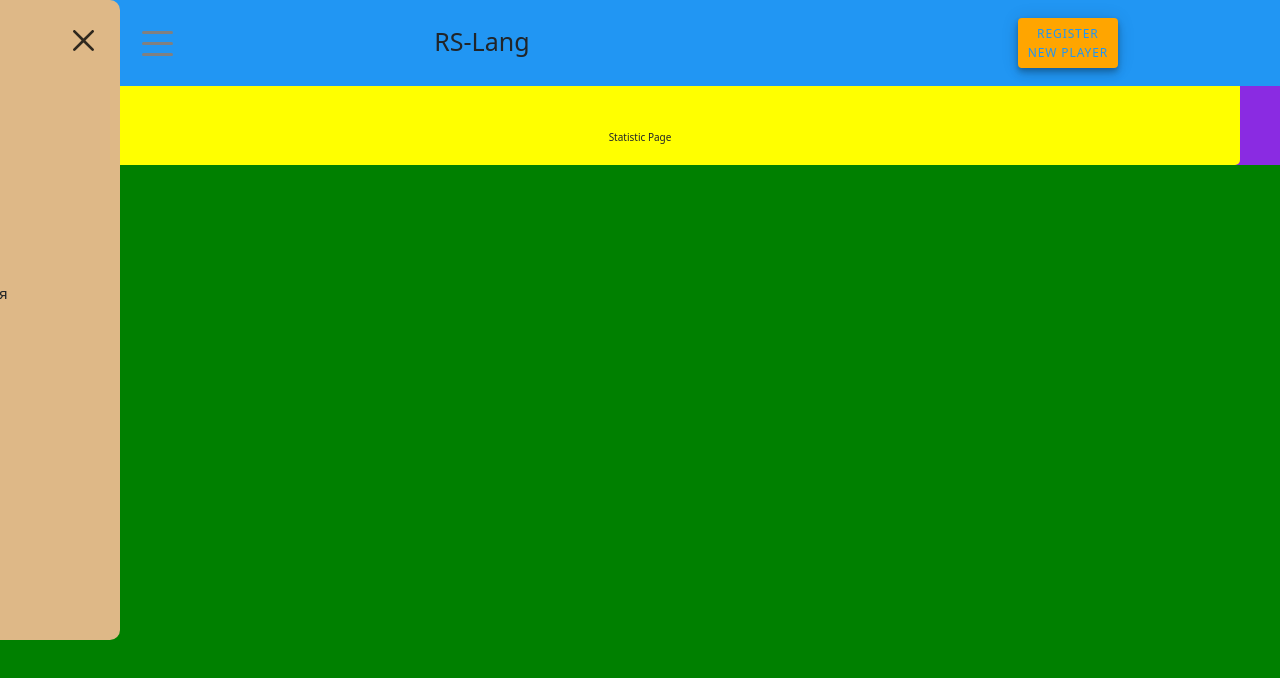
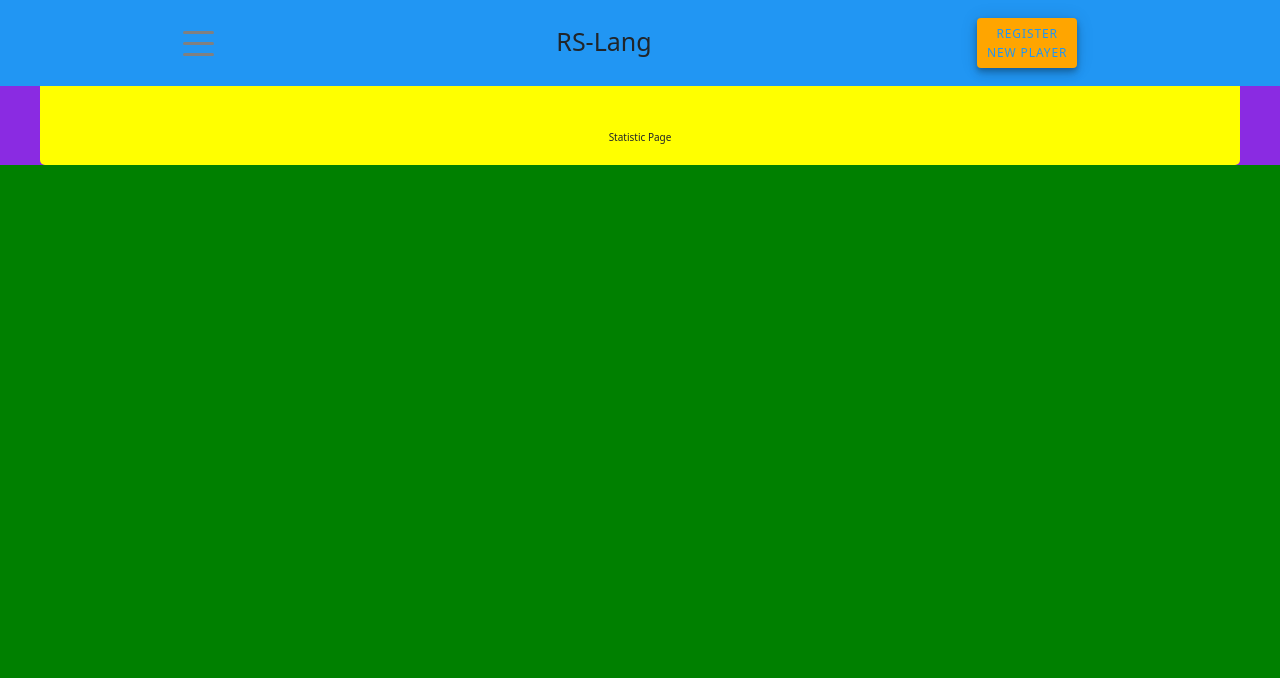
Before and after one commit to darya-kun/rslang, a React (Create React App) app in the folder rslang/: page /statistic in a window 1280 px wide. Shown: the top 678 px of the page. Built offline with nearby package versions, Linux system fonts and the light colour scheme.

Commit message:
feat: implement toggle pop-up-menu function

```diff
--- a/rslang/src/App.js
+++ b/rslang/src/App.js
@@ -1,4 +1,4 @@
-import React from 'react';
+import React, {useState} from 'react';
 import HomePage from './components/HomePage/HomePage';
 import Header from './components/Header/Header';
 import Cover from './components/Cover/Cover';
@@ -16,10 +16,16 @@ const App = () => {
     { id: 4, selected: false, title: 'статистика', src: './img/pumpkin.jpg', link: '/statistic'},
    ]
 
+  const [visible, setVisible] = useState(false);
+  const togglePopMenu = () => {
+    return visible === false ? setVisible(true) : setVisible(false);
+  }
+
+  if(visible) {
   return (
   <div className='wrapper'>
-    <Header cards={menuCard}/>
-    <Cover/>
+    <Header togglePopMenu={togglePopMenu}/>
+    <Cover togglePopMenu={togglePopMenu}/>
     <div>
     <Router>
       <Routes>
@@ -31,9 +37,27 @@ const App = () => {
       </Routes>
     </Router>
     </div>
-    <PopUpMenu cards={menuCard} />
+    <PopUpMenu cards={menuCard} togglePopMenu={togglePopMenu}/>
   </div>
   )
+  } else {
+    return (
+      <div className='wrapper'>
+        <Header togglePopMenu={togglePopMenu}/>
+        <div>
+        <Router>
+          <Routes>
+            <Route path='/authorization' element={<Statistic/>} />
+            <Route path='/' element={<HomePage cards={menuCard} />} exact/>
+            <Route path='/dictionary' element={<Dictionary/>} />
+            <Route path='/games' element={<Games/>} />
+            <Route path='/statistic' element={<Statistic/>} />
+          </Routes>
+        </Router>
+        </div>
+      </div>
+      )
+  }
 }
 
 export default App
--- /dev/null
+++ b/rslang/src/components/Burger/Burger.js
@@ -0,0 +1,11 @@
+import React from 'react';
+
+const Burger = ({togglePopMenu}) => {
+  return (
+    <span className="header__hamburger hamburger opened" onClick={() => togglePopMenu()}>
+      <span className="hamburger__line"></span>
+    </span>
+  )
+}
+
+export default Burger;
--- a/rslang/src/components/Cover/Cover.js
+++ b/rslang/src/components/Cover/Cover.js
@@ -1,8 +1,8 @@
 import React from 'react';
 import './style.css';
 
-const Cover = () => {
-  return   <div className="cover invisible"></div>
+const Cover = ({togglePopMenu}) => {
+  return   <div className="cover" onClick={() => togglePopMenu()}></div>
 }
 
 export default Cover;
--- a/rslang/src/components/Cover/style.css
+++ b/rslang/src/components/Cover/style.css
@@ -8,7 +8,3 @@
   height: 100vh;
   cursor: pointer;
 }
-
-.invisible {
-  display: none;
-}
--- a/rslang/src/components/Header/Header.js
+++ b/rslang/src/components/Header/Header.js
@@ -1,20 +1,12 @@
 import React from 'react';
-import MenuListItem from '../MenuListItem/MenuListItem';
+import Burger from '../Burger/Burger'
 
-const Header = ({cards}) => {
-
-  const elements = cards.map((item) => {
-
-    return <li key={item.id}><MenuListItem menuCard={item.title} /></li>
-    });
+const Header = ({togglePopMenu}) => {
 
   return (
     <div className='header'>
-        <span className="header__hamburger hamburger opened" onClick={()=> {console.log('для анимации меню добавить класс transition к элементу с классом modal')}}><span className="hamburger__line"></span></span>
+      <Burger togglePopMenu={togglePopMenu}/>
       <h1 className="h1">RS-Lang</h1>
-        <ul className="header__menu">
-          { elements }
-        </ul>
       <button className="header__button button">register new player</button>
     </div>
   )
--- a/rslang/src/components/PopUpMenu/PopUpMenu.js
+++ b/rslang/src/components/PopUpMenu/PopUpMenu.js
@@ -1,14 +1,15 @@
 import React from 'react';
 import PopUpMenuItem from '../PopUpMenuItem/PopUpMenuItem';
 
-function PopUpMenu({cards}) {
+function PopUpMenu({cards, togglePopMenu}) {
+
   const elements = cards.map((item) => {
     return <PopUpMenuItem title={item.title} key={item.id}/>
   });
 
   return (
-        <div className="modal">
-          <span className="modal__close-icon">
+        <div className="pop-up-menu">
+          <span className="pop-up-menu__close-icon" onClick={() => togglePopMenu()}>
             <svg width="21" height="22" viewBox="0 0 21 22" fill="none" xmlns="http://www.w3.org/2000/svg">
               <path d="M12.4239 10.5172L20.6009 2.33999C21.1331 1.80809 21.1331 0.948089 20.6009
               0.416194C20.069 -0.115701 19.209 -0.115701 18.6771 0.416194L10.4999 8.59343L2.3229
@@ -21,7 +22,7 @@ function PopUpMenu({cards}) {
             </svg>
           </span>
 
-      <div className="modal__content">
+      <div className="pop-up-menu__content">
         { elements }
       </div>
       </div>
--- a/rslang/src/components/PopUpMenuItem/PopUpMenuItem.js
+++ b/rslang/src/components/PopUpMenuItem/PopUpMenuItem.js
@@ -3,7 +3,7 @@ import React from 'react';
 
 const MenuListItem = ({title}) => {
     return (
-        <div classmenu="menu-modal__content">
+        <div classmenu="pop-up-menu__content">
           <h4 classmenu="menu__name selected">{title}</h4>
         </div>
       )
--- a/rslang/src/style.css
+++ b/rslang/src/style.css
@@ -179,19 +179,18 @@ ul {
 
 /* PopUp Menu */
 
-.modal {
+.pop-up-menu {
   position: fixed;
-  bottom: 2.5rem;
-  left: -20rem;
+  left: 0;
+  bottom: 0;
   padding: 0.5rem 3rem;
   display: flex;
   align-items: center;
   justify-content: center;
-  border-radius: 10px;
   background-color: burlywood;
-  min-height: 120px;
-  height: 80%;
+  min-height: 100vh;
   width: 25%;
+  z-index: 20;
 }
 
 .transition {
@@ -204,12 +203,12 @@ ul {
   transition: transform 1s ease-in-out;
 }
 
-.modal__content {
+.pop-up-menu__content {
   margin-top: 4rem;
   margin-bottom: 2rem;
 }
 
-.menu-modal__content {
+.menu-pop-up-menu__content {
   display: flex;
   align-items: center;
   justify-content: space-between;
@@ -237,17 +236,17 @@ ul {
   content: "♥ ";
 }
 
-.modal__close-icon {
+.pop-up-menu__close-icon {
   position: absolute;
-  top: 30px;
+  top: 25vw;
   right: 26px;
   cursor: pointer;
 }
 
-.modal__close-icon svg {
+.pop-up-menu__close-icon svg {
   pointer-events: none;
 }
 
-.modal__close-icon:hover {
+.pop-up-menu__close-icon:hover {
   transform: scale(1.1);
 }
```
Also changed, not shown: 1 other file (tests, documents, lock files or other folders). Lines whose indentation alone changed are shown as unchanged.
